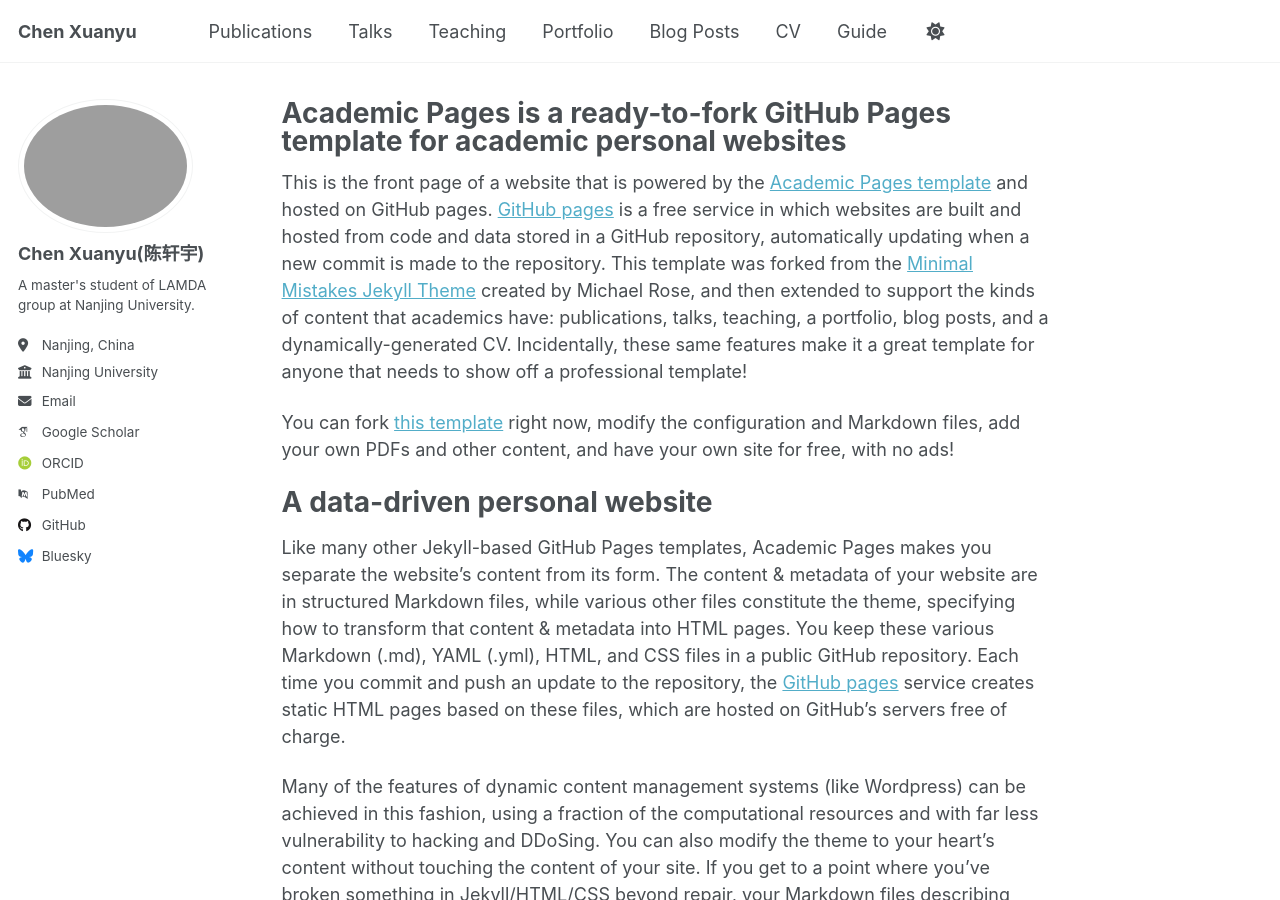
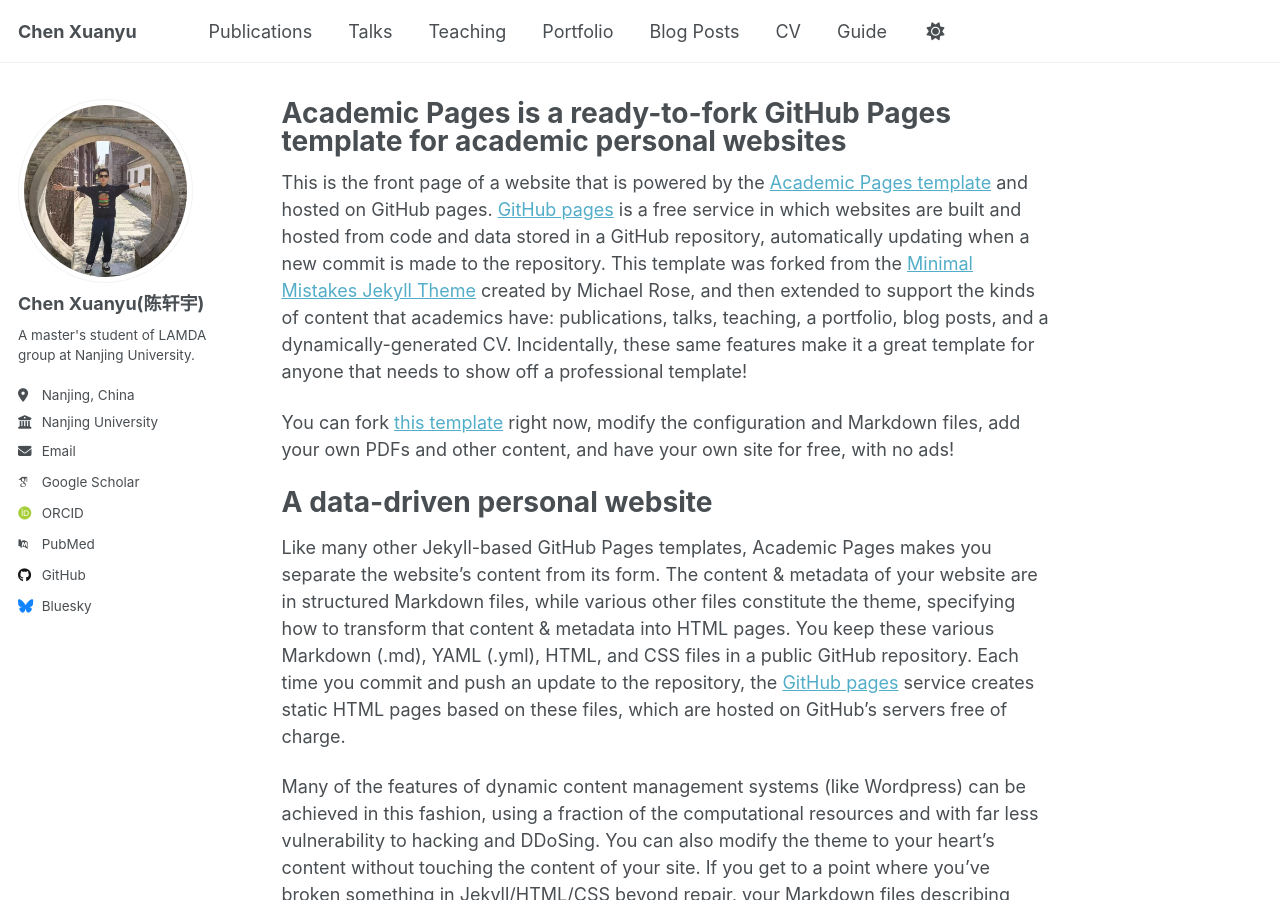
Before and after one commit to BBOOMMM/BBOOMMM.github.io, a Jekyll site: the page built from _pages/about.md, in a window 1280 px wide and 900 px high. Built offline with Jekyll 4.4.1, drawn with Linux system fonts in a browser that asks for light colours; some web fonts are replaced; a script that is not in the unit is left out.

Commit message:
Update _config.yml

```diff
--- a/_config.yml
+++ b/_config.yml
@@ -22,7 +22,7 @@ repository               : "BBOOMMM/BBOOMMM.github.io"
 #               Additional customization can be done by editing /_includes/author-profile.html
 author:
   # Biographic information
-  avatar           : "life_profile.png"
+  avatar           : "life_profile.jpg"
   name             : "Chen Xuanyu(陈轩宇)"
   pronouns         : # example: "she/her"
   bio              : "A master's student of LAMDA group at Nanjing University."
```
